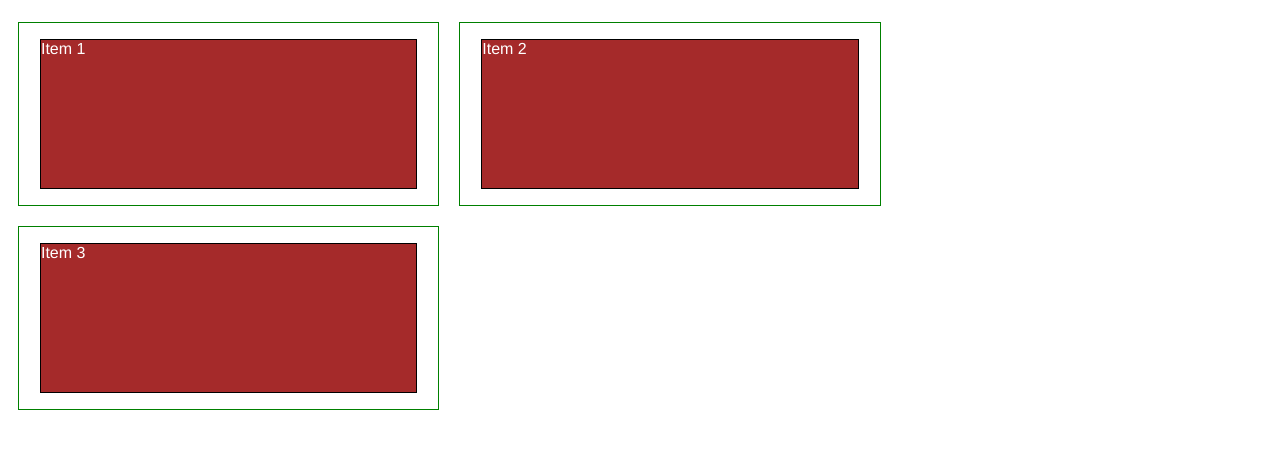
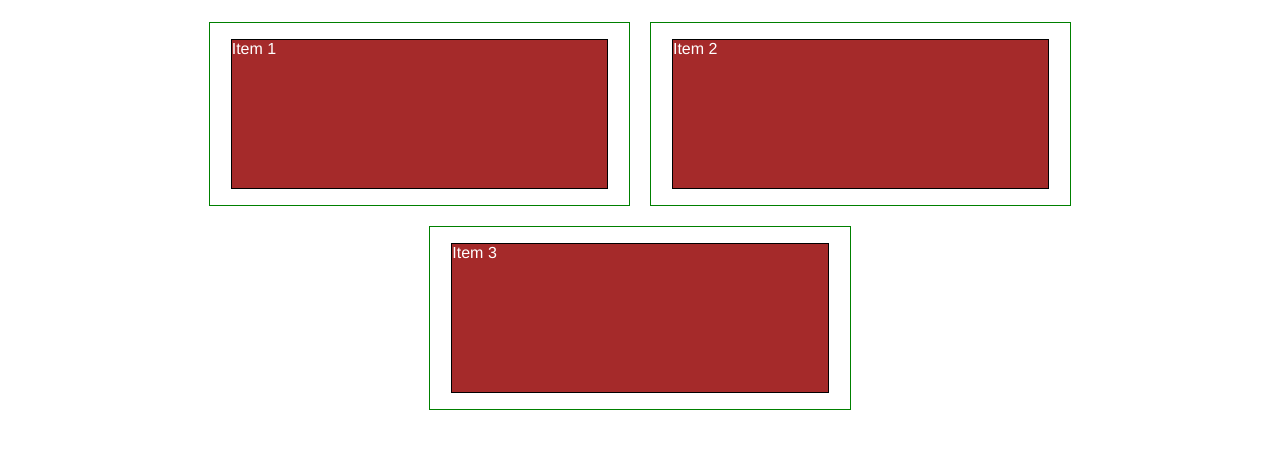
Before and after one commit to Stratonite5858/-stratonite5858.github.io, a plain HTML site: page index.html in a window 1280 px wide. Shown: the part 61-510 px from the top of the page. Drawn offline with Linux system fonts and the light colour scheme.

Commit message:
Update index.html

```diff
--- a/index.html
+++ b/index.html
@@ -28,6 +28,8 @@ p {
 /* Simple Responsive Framework. */
 .row {
   width: 100%;
+  display: flex;
+  justify-content: center;
 }
 
 /********** Large devices only **********/
@@ -76,8 +78,9 @@ p {
 <div class="row">
   <div class="col-lg-3 col-md-6"><p>Item 1</p></div>
   <div class="col-lg-3 col-md-6"><p>Item 2</p></div>
+</div>
+<div class="row">
   <div class="col-lg-3 col-md-6"><p>Item 3</p></div>
-
 </div>
 
 </body>
```
